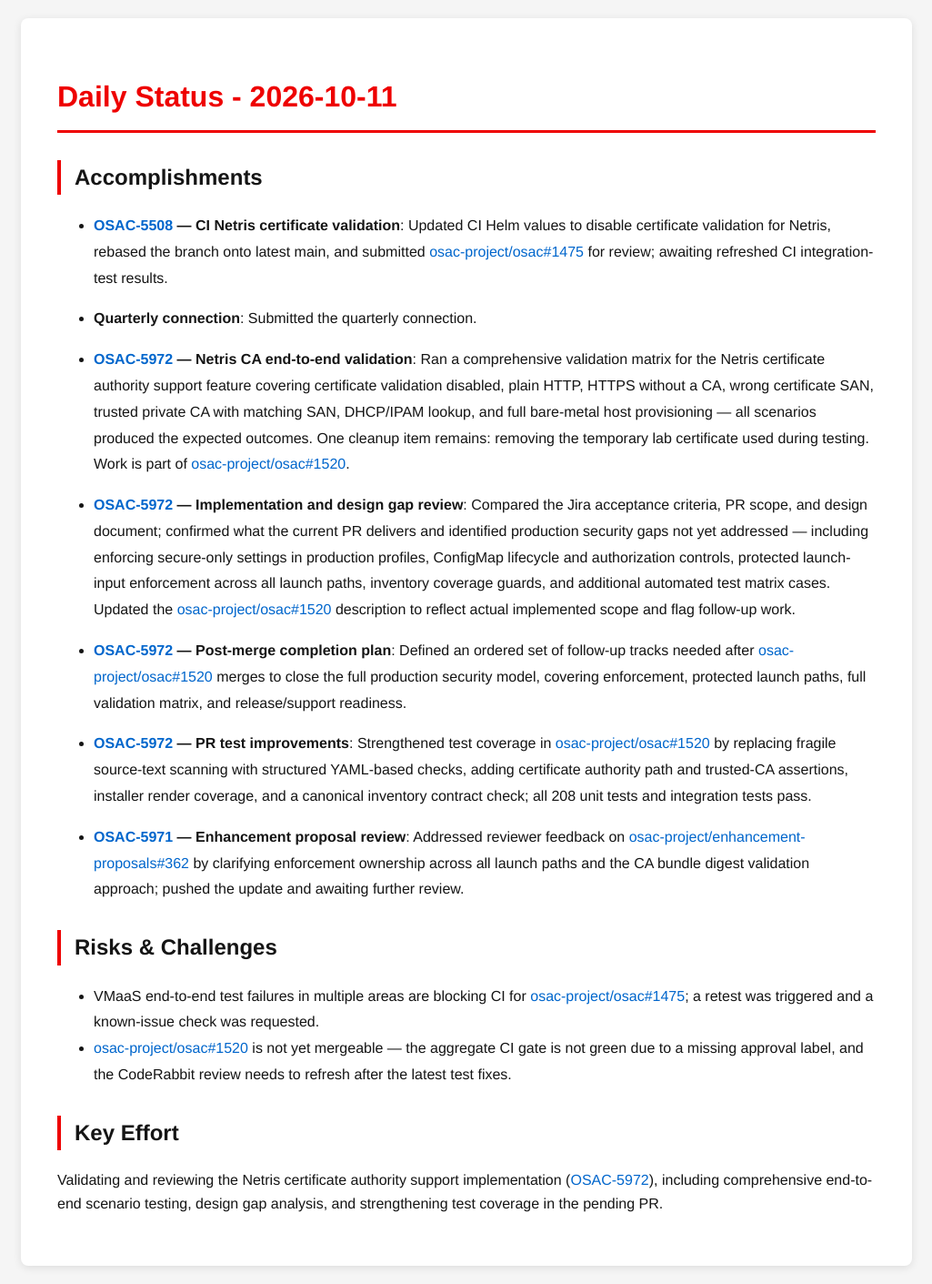
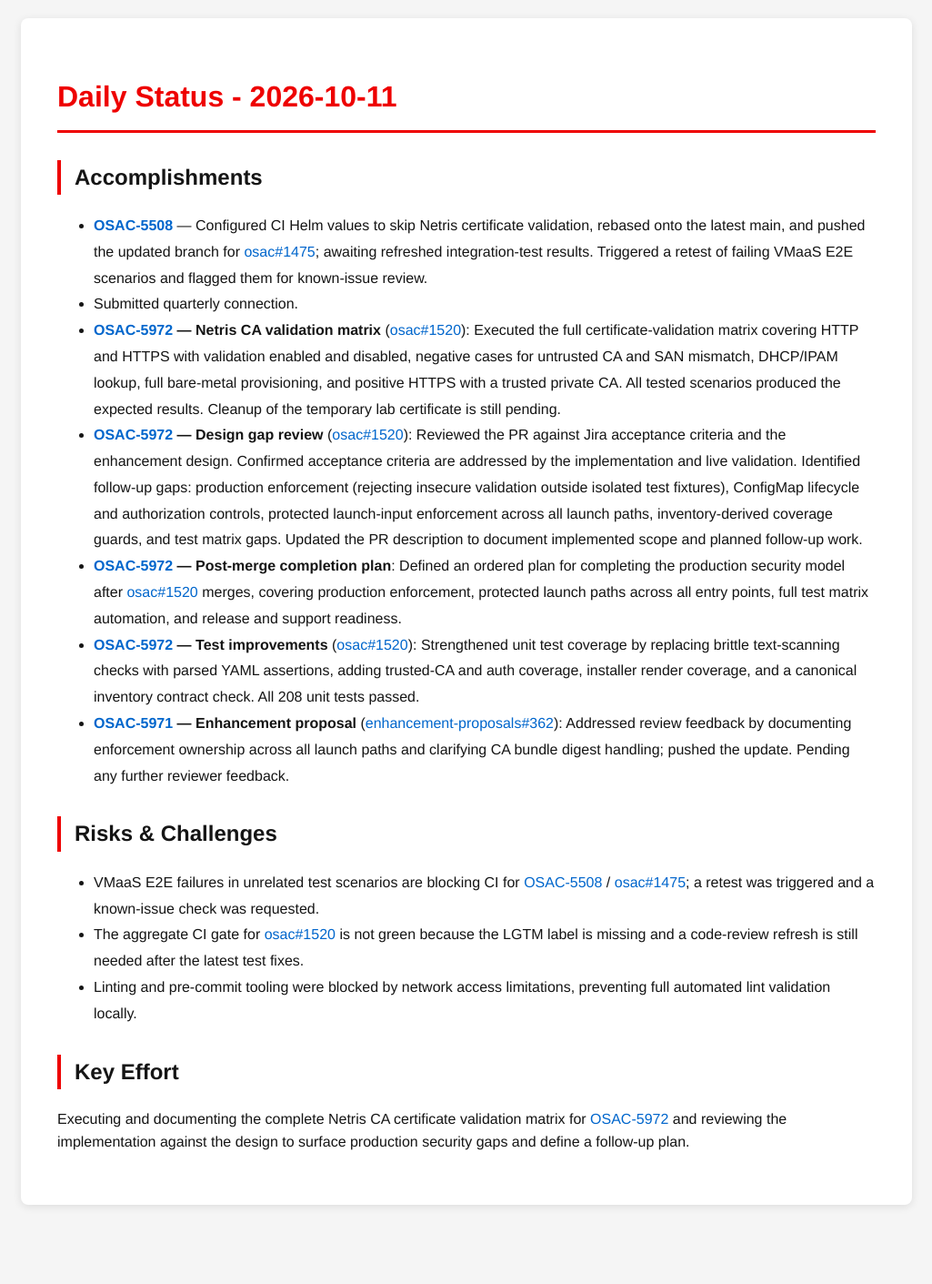
Before and after one commit to tzvatot/daily-status, a Jekyll site: the page built from 2026-10-11.md, in a window 1280 px wide. Shown: the whole page at 91% size, without its empty margins (127-1152 px from the left). Built offline with Jekyll 4.4.1, drawn with Linux system fonts in a browser that asks for light colours; after the commit the page ends 1344 px from its top, so only the background shows below that.

Commit message:
Daily status update - 2026-10-11

```diff
--- a/2026-10-11.md
+++ b/2026-10-11.md
@@ -7,26 +7,18 @@ date: 2026-10-11
 # Daily Status - 2026-10-11
 
 ## Accomplishments
-
-- **[OSAC-5508](https://redhat.atlassian.net/browse/OSAC-5508) — CI Netris certificate validation**: Updated CI Helm values to disable certificate validation for Netris, rebased the branch onto latest main, and submitted [osac-project/osac#1475](https://github.com/osac-project/osac/pull/1475) for review; awaiting refreshed CI integration-test results.
-
-- **Quarterly connection**: Submitted the quarterly connection.
-
-- **[OSAC-5972](https://redhat.atlassian.net/browse/OSAC-5972) — Netris CA end-to-end validation**: Ran a comprehensive validation matrix for the Netris certificate authority support feature covering certificate validation disabled, plain HTTP, HTTPS without a CA, wrong certificate SAN, trusted private CA with matching SAN, DHCP/IPAM lookup, and full bare-metal host provisioning — all scenarios produced the expected outcomes. One cleanup item remains: removing the temporary lab certificate used during testing. Work is part of [osac-project/osac#1520](https://github.com/osac-project/osac/pull/1520).
-
-- **[OSAC-5972](https://redhat.atlassian.net/browse/OSAC-5972) — Implementation and design gap review**: Compared the Jira acceptance criteria, PR scope, and design document; confirmed what the current PR delivers and identified production security gaps not yet addressed — including enforcing secure-only settings in production profiles, ConfigMap lifecycle and authorization controls, protected launch-input enforcement across all launch paths, inventory coverage guards, and additional automated test matrix cases. Updated the [osac-project/osac#1520](https://github.com/osac-project/osac/pull/1520) description to reflect actual implemented scope and flag follow-up work.
-
-- **[OSAC-5972](https://redhat.atlassian.net/browse/OSAC-5972) — Post-merge completion plan**: Defined an ordered set of follow-up tracks needed after [osac-project/osac#1520](https://github.com/osac-project/osac/pull/1520) merges to close the full production security model, covering enforcement, protected launch paths, full validation matrix, and release/support readiness.
-
-- **[OSAC-5972](https://redhat.atlassian.net/browse/OSAC-5972) — PR test improvements**: Strengthened test coverage in [osac-project/osac#1520](https://github.com/osac-project/osac/pull/1520) by replacing fragile source-text scanning with structured YAML-based checks, adding certificate authority path and trusted-CA assertions, installer render coverage, and a canonical inventory contract check; all 208 unit tests and integration tests pass.
-
-- **[OSAC-5971](https://redhat.atlassian.net/browse/OSAC-5971) — Enhancement proposal review**: Addressed reviewer feedback on [osac-project/enhancement-proposals#362](https://github.com/osac-project/enhancement-proposals/pull/362) by clarifying enforcement ownership across all launch paths and the CA bundle digest validation approach; pushed the update and awaiting further review.
+- **[OSAC-5508](https://redhat.atlassian.net/browse/OSAC-5508)** — Configured CI Helm values to skip Netris certificate validation, rebased onto the latest main, and pushed the updated branch for [osac#1475](https://github.com/osac-project/osac/pull/1475); awaiting refreshed integration-test results. Triggered a retest of failing VMaaS E2E scenarios and flagged them for known-issue review.
+- Submitted quarterly connection.
+- **[OSAC-5972](https://redhat.atlassian.net/browse/OSAC-5972) — Netris CA validation matrix** ([osac#1520](https://github.com/osac-project/osac/pull/1520)): Executed the full certificate-validation matrix covering HTTP and HTTPS with validation enabled and disabled, negative cases for untrusted CA and SAN mismatch, DHCP/IPAM lookup, full bare-metal provisioning, and positive HTTPS with a trusted private CA. All tested scenarios produced the expected results. Cleanup of the temporary lab certificate is still pending.
+- **[OSAC-5972](https://redhat.atlassian.net/browse/OSAC-5972) — Design gap review** ([osac#1520](https://github.com/osac-project/osac/pull/1520)): Reviewed the PR against Jira acceptance criteria and the enhancement design. Confirmed acceptance criteria are addressed by the implementation and live validation. Identified follow-up gaps: production enforcement (rejecting insecure validation outside isolated test fixtures), ConfigMap lifecycle and authorization controls, protected launch-input enforcement across all launch paths, inventory-derived coverage guards, and test matrix gaps. Updated the PR description to document implemented scope and planned follow-up work.
+- **[OSAC-5972](https://redhat.atlassian.net/browse/OSAC-5972) — Post-merge completion plan**: Defined an ordered plan for completing the production security model after [osac#1520](https://github.com/osac-project/osac/pull/1520) merges, covering production enforcement, protected launch paths across all entry points, full test matrix automation, and release and support readiness.
+- **[OSAC-5972](https://redhat.atlassian.net/browse/OSAC-5972) — Test improvements** ([osac#1520](https://github.com/osac-project/osac/pull/1520)): Strengthened unit test coverage by replacing brittle text-scanning checks with parsed YAML assertions, adding trusted-CA and auth coverage, installer render coverage, and a canonical inventory contract check. All 208 unit tests passed.
+- **[OSAC-5971](https://redhat.atlassian.net/browse/OSAC-5971) — Enhancement proposal** ([enhancement-proposals#362](https://github.com/osac-project/enhancement-proposals/pull/362)): Addressed review feedback by documenting enforcement ownership across all launch paths and clarifying CA bundle digest handling; pushed the update. Pending any further reviewer feedback.
 
 ## Risks & Challenges
-
-- VMaaS end-to-end test failures in multiple areas are blocking CI for [osac-project/osac#1475](https://github.com/osac-project/osac/pull/1475); a retest was triggered and a known-issue check was requested.
-- [osac-project/osac#1520](https://github.com/osac-project/osac/pull/1520) is not yet mergeable — the aggregate CI gate is not green due to a missing approval label, and the CodeRabbit review needs to refresh after the latest test fixes.
+- VMaaS E2E failures in unrelated test scenarios are blocking CI for [OSAC-5508](https://redhat.atlassian.net/browse/OSAC-5508) / [osac#1475](https://github.com/osac-project/osac/pull/1475); a retest was triggered and a known-issue check was requested.
+- The aggregate CI gate for [osac#1520](https://github.com/osac-project/osac/pull/1520) is not green because the LGTM label is missing and a code-review refresh is still needed after the latest test fixes.
+- Linting and pre-commit tooling were blocked by network access limitations, preventing full automated lint validation locally.
 
 ## Key Effort
-
-Validating and reviewing the Netris certificate authority support implementation ([OSAC-5972](https://redhat.atlassian.net/browse/OSAC-5972)), including comprehensive end-to-end scenario testing, design gap analysis, and strengthening test coverage in the pending PR.
+Executing and documenting the complete Netris CA certificate validation matrix for [OSAC-5972](https://redhat.atlassian.net/browse/OSAC-5972) and reviewing the implementation against the design to surface production security gaps and define a follow-up plan.
```
